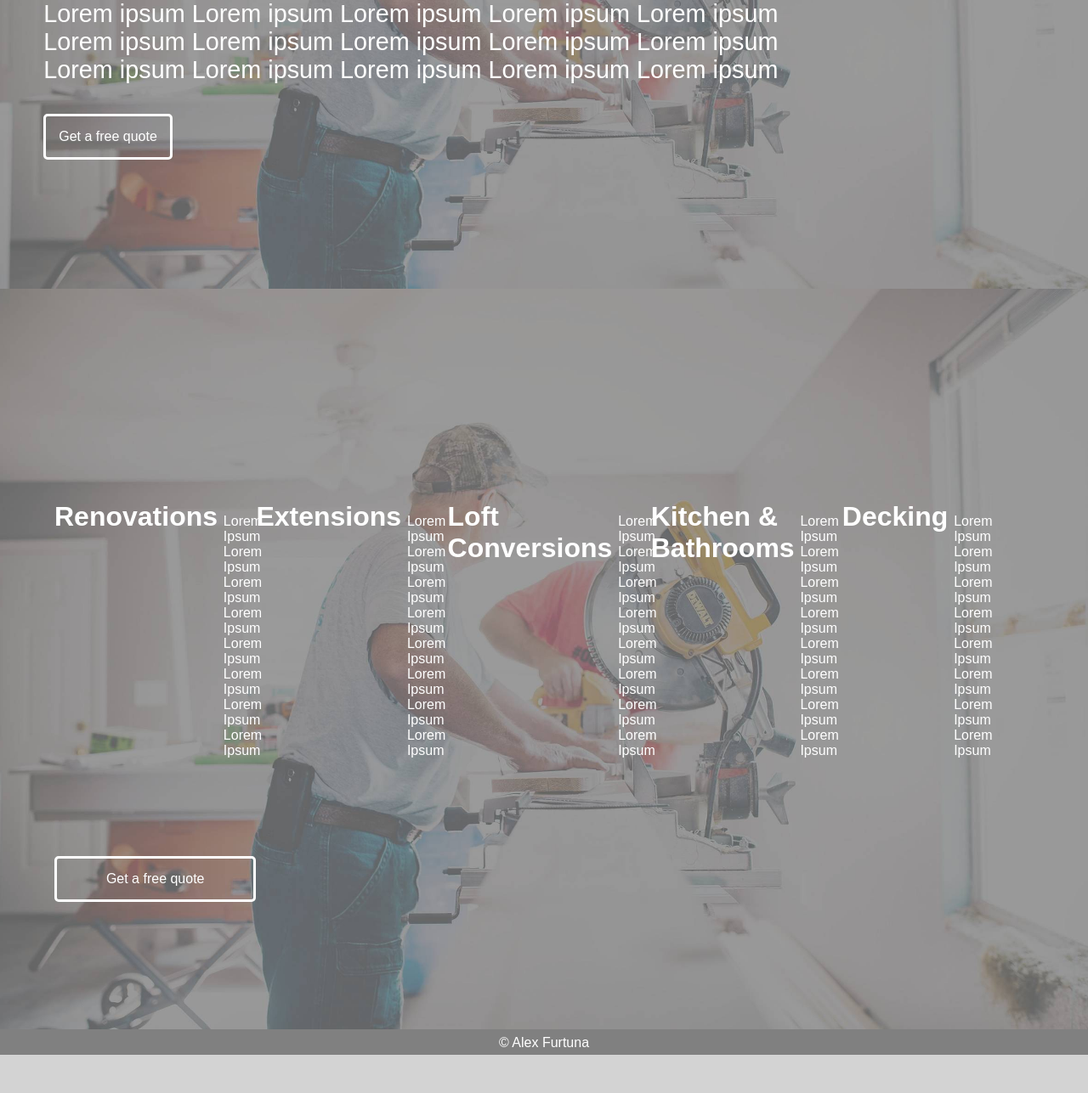
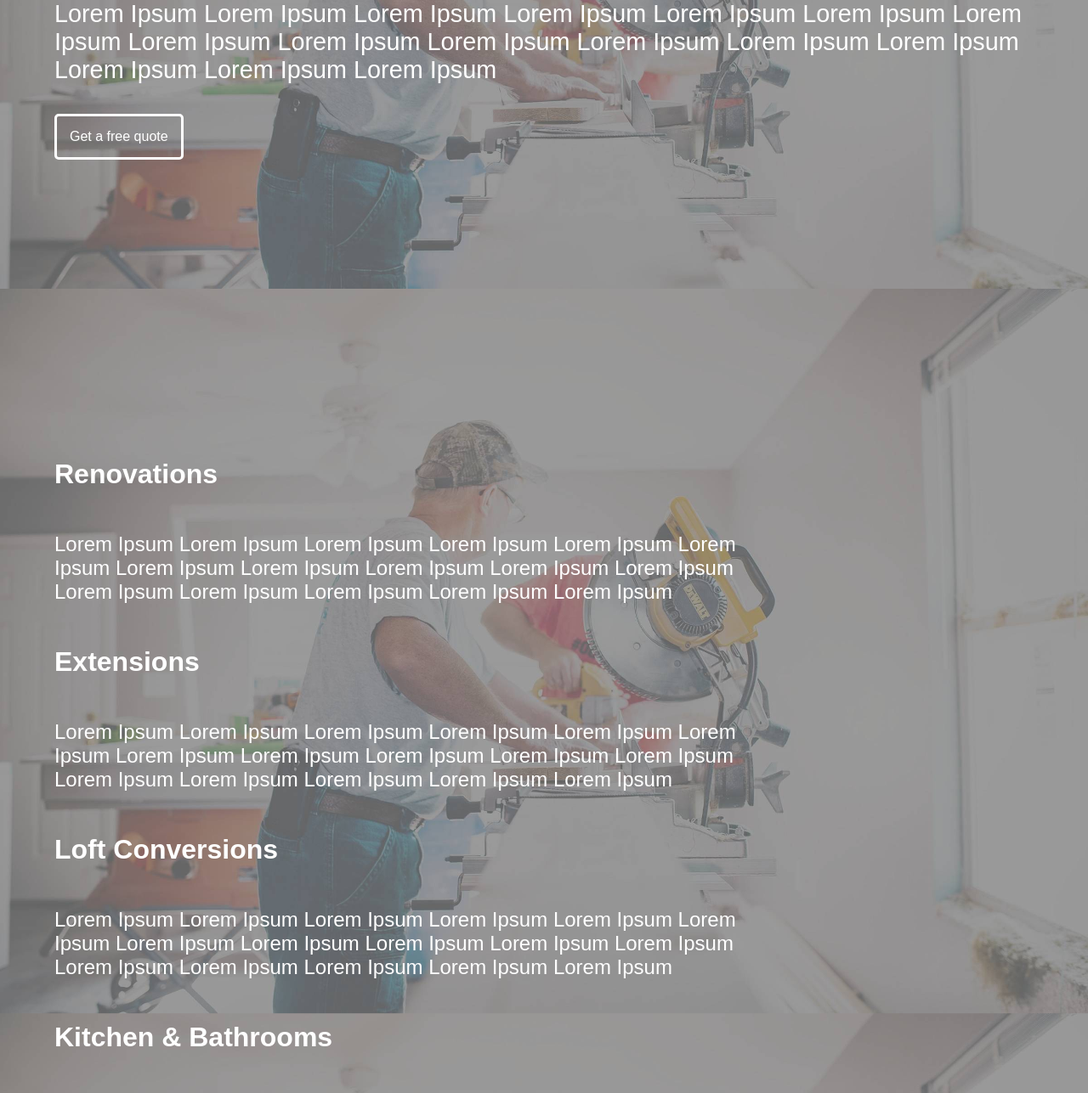
Before and after one commit to AlexCFurtuna/calculated-carpentry, a plain HTML site: page services.html in a window 1280 px wide. Shown: the part 410-1697 px from the top of the page at 85% size. Before the commit the page ends 1652 px from the top, so only its background shows below. Drawn offline with nearby package versions, Linux system fonts and the light colour scheme.

Commit message:
finished services / laptop viewport

```diff
--- a/css/style.css
+++ b/css/style.css
@@ -1161,7 +1161,7 @@ body {
   .landing-wrapper, .services-wrapper, .portfolio-wrapper {
     position: relative;
     top: 150px;
-    width: 80%;
+    width: 80ß%;
   }
   .us {
     margin-top: 0;
@@ -1173,22 +1173,24 @@ body {
   }
   .services-wrapper-list {
     margin-top: -50px;
-
   }
   .services-wrapper-list div {
     display: grid;
-    grid-template-columns: repeat(5, 1fr);
+    grid-template-columns: repeat(1);
   }
   .grid-container-items {
-    margin: 50px auto;
+    margin: 0;
   }
   .grid-container-items h1 {
     font-size: 2rem;
   }
   .grid-container-items p {
-    width: 70%;
-    margin: 15px auto;
-    font-size: 1rem;
+    margin: 50px 0;
+    font-size: 1.5rem;
+  }
+  .services-wrapper-list button {
+    position: relative;
+    top: 225px;
   }
   /* PORTFOLIO */
   .row {
--- a/services.html
+++ b/services.html
@@ -39,10 +39,14 @@
       <div class="logo-responsive" href="index.html"><img src="images/logo.png" alt="logo"></div>
       <div class="services-text">
         <h1 class="headings">Services</h1>
-        <p class="paragraphs">
-          Lorem ipsum Lorem ipsum Lorem ipsum Lorem ipsum Lorem ipsum
-          Lorem ipsum Lorem ipsum Lorem ipsum Lorem ipsum Lorem ipsum
-          Lorem ipsum Lorem ipsum Lorem ipsum Lorem ipsum Lorem ipsum
+        <p class="paragraphs">Lorem Ipsum Lorem Ipsum
+          Lorem Ipsum Lorem Ipsum
+          Lorem Ipsum Lorem Ipsum
+          Lorem Ipsum Lorem Ipsum
+          Lorem Ipsum Lorem Ipsum
+          Lorem Ipsum Lorem Ipsum
+          Lorem Ipsum Lorem Ipsum
+          Lorem Ipsum Lorem Ipsum
         </p>
         <button class="quote"><a href="contact.html">Get a free quote</a></button>
       </div>
@@ -58,11 +62,19 @@
             Lorem Ipsum Lorem Ipsum
             Lorem Ipsum Lorem Ipsum
             Lorem Ipsum Lorem Ipsum
+            Lorem Ipsum Lorem Ipsum
+            Lorem Ipsum Lorem Ipsum
+            Lorem Ipsum Lorem Ipsum
+            Lorem Ipsum Lorem Ipsum
           </p>
         </div>
         <div class="grid-container-items" data-aos="fade-right" data-aos-delay="900">
           <h1>Extensions</h1>
           <p>Lorem Ipsum Lorem Ipsum
+            Lorem Ipsum Lorem Ipsum
+            Lorem Ipsum Lorem Ipsum
+            Lorem Ipsum Lorem Ipsum
+            Lorem Ipsum Lorem Ipsum
             Lorem Ipsum Lorem Ipsum
             Lorem Ipsum Lorem Ipsum
             Lorem Ipsum Lorem Ipsum
@@ -74,11 +86,19 @@
             Lorem Ipsum Lorem Ipsum
             Lorem Ipsum Lorem Ipsum
             Lorem Ipsum Lorem Ipsum
+            Lorem Ipsum Lorem Ipsum
+            Lorem Ipsum Lorem Ipsum
+            Lorem Ipsum Lorem Ipsum
+            Lorem Ipsum Lorem Ipsum
           </p>
         </div>
         <div class="grid-container-items" data-aos="fade-right" data-aos-delay="1300">
           <h1>Kitchen & Bathrooms</h1>
           <p>Lorem Ipsum Lorem Ipsum
+            Lorem Ipsum Lorem Ipsum
+            Lorem Ipsum Lorem Ipsum
+            Lorem Ipsum Lorem Ipsum
+            Lorem Ipsum Lorem Ipsum
             Lorem Ipsum Lorem Ipsum
             Lorem Ipsum Lorem Ipsum
             Lorem Ipsum Lorem Ipsum
@@ -90,10 +110,14 @@
             Lorem Ipsum Lorem Ipsum
             Lorem Ipsum Lorem Ipsum
             Lorem Ipsum Lorem Ipsum
+            Lorem Ipsum Lorem Ipsum
+            Lorem Ipsum Lorem Ipsum
+            Lorem Ipsum Lorem Ipsum
+            Lorem Ipsum Lorem Ipsum
           </p>
         </div>
-        <button class="quote"><a href="contact.html">Get a free quote</a></button>
       </div>
+      <button class="quote"><a href="contact.html">Get a free quote</a></button>
     </div>
   </section>
 
```
